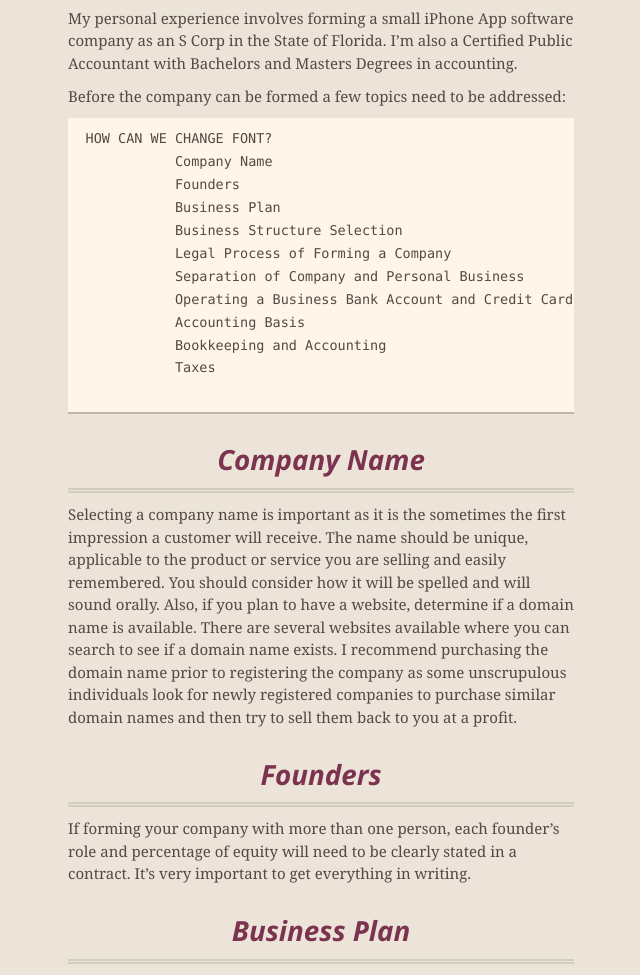
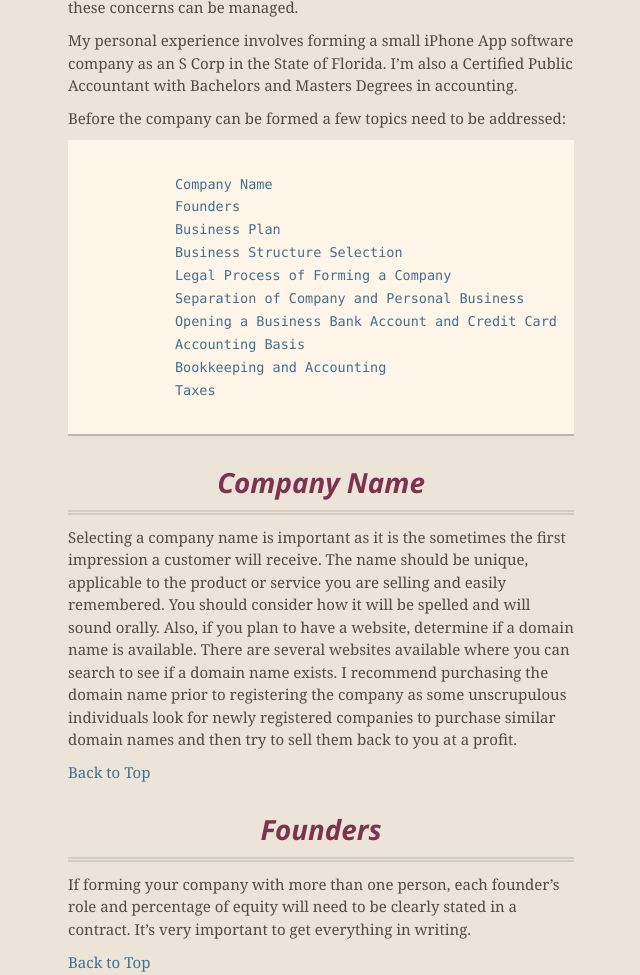
Before and after one commit to Margaritas/startinganappcompany_com, a plain HTML site: page index.html in a window 1280 px wide. Shown: the part 480-1455 px from the top of the page, without its empty margins (319-959 px from the left). Drawn offline with nearby package versions, Linux system fonts and the light colour scheme.

Commit message:
Links to Headers & Top of Page

```diff
--- a/index.html
+++ b/index.html
@@ -1,5 +1,6 @@
 <!DOCTYPE html>
 <html>
+        <a name="Back to Top"></a>
   <head>
     <meta charset='utf-8'>
     <meta http-equiv="X-UA-Compatible" content="chrome=1">
@@ -44,6 +45,7 @@
       <span class="banner-fix"></span>
 
 
+
       <section id="main_content">
 		<h3>Congratulations on wanting to start your own iPhone App Company!</h3>
 		<p>This website was created in order to be a resource to help you understand the process of forming a company and the issues surrounding it. While the potential for future rewards is immense, forming a company can be extremely complicated, costly and time consuming.  Fortunately, with the right knowledge and preparation these concerns can be managed.  </p>
@@ -52,27 +54,32 @@
 
 	    <p>Before the company can be formed a few topics need to be addressed:</p>
 
-	    <pre> HOW CAN WE CHANGE FONT?
-	    Company Name
-	    Founders
-	    Business Plan
-	    Business Structure Selection
-	    Legal Process of Forming a Company
-	    Separation of Company and Personal Business
-	    Operating a Business Bank Account and Credit Card
-	    Accounting Basis
-	    Bookkeeping and Accounting
-	    Taxes
+	    <pre>
+	    <a href="#Company Name">Company Name</a>
+	    <a href="#Founders">Founders</a>
+	    <a href="#Business Plan">Business Plan</a>
+	    <a href="#Business Structure Selection">Business Structure Selection</a>
+	    <a href="#Legal Process of Forming a Company">Legal Process of Forming a Company</a>
+	    <a href="#Separation of Company and Personal Business">Separation of Company and Personal Business</a>
+	    <a href="#Opening a Business Bank Account and Credit Card">Opening a Business Bank Account and Credit Card</a>
+	    <a href="#Accounting Basis">Accounting Basis</a>
+	    <a href="#Bookkeeping and Accounting">Bookkeeping and Accounting</a>
+	    <a href="#Taxes">Taxes</a>
 		</pre>
 
+<a name="Company Name"></a>
 <h3>Company Name</h3>
 
 <p>Selecting a company name is important as it is the sometimes the first impression a customer will receive.  The name should be unique, applicable to the product or service you are selling and easily remembered.  You should consider how it will be spelled and will sound orally.  Also, if you plan to have a website, determine if a domain name is available.  There are several websites available where you can search to see if a domain name exists.  I recommend purchasing the domain name prior to registering the company as some unscrupulous individuals look for newly registered companies to purchase similar domain names and then try to sell them back to you at a profit.</p>
+<a href="#Back to Top">Back to Top</a>
 
+<a name="Founders"></a>
 <h3>Founders</h3>
 
 <p>If forming your company with more than one person, each founder’s role and percentage of equity will need to be clearly stated in a contract.  It’s very important to get everything in writing.</p>
+<a href="#Back to Top">Back to Top</a>
 
+<a name="Business Plan"></a>
 <h3>Business Plan</h3>
 
 <p>A business plan helps focus you on strategic areas in order to see the strengths and weaknesses in your business.  Some key components of a business plan are below:
@@ -86,7 +93,9 @@
 		<li>What will make the company succeed</li>
 	</ul>
 </h3>
+<a href="#Back to Top">Back to Top</a>
 
+<a name="Business Structure Selection"></a>
 <h3>Business Structure Selection</h3>
 
 <p>There are generally five types of entities your company can be and each has its own unique tax and accounting considerations.  Your form of business determines which income tax return form you have to file and the amount of liability you have.  There are a number of legal and tax concerns that should be taken into account when selecting your business structure.  It is possible to form a company on your own, but you may want to consult with a Certified Public Accountant (CPA) or attorney to assist you in your decision. Per the IRS, below are the basics to provide you with a general overview of each.</p>
@@ -109,7 +118,9 @@
 <p>In my opinion C Corporation, Partnership and sole proprietor entities are typically not logical choices for an iPhone application company as they didn’t offer enough liability protection or had double taxation.  An S Corp or an LLC were the best choices. </p>
 
 <p>INSERT TABLE</p>
+<a href="#Back to Top">Back to Top</a>
 
+<a name="Legal Process of Forming a Company"></a>
 <h3>Legal Process of Forming Company</h3>
 
 <p>Once these topics have been addressed, you may proceed with the actual legal process of forming the company.  My experience has been in the State of Florida so this will be directed towards that State, although other states may have a similar process.  </p>
@@ -119,11 +130,14 @@
 		<li>Apply for your company’s EIN number on the IRS’s website.  If electing S Corp status, the corporation must submit Form 2553 Election by a Small Business Corporation signed by all the shareholders.  You cannot open a business bank account without this EIN number.</li>
 		<li>Check with you city and county to see any registration requirements.</li>
 	</ul>
+<a href="#Back to Top">Back to Top</a>
 
+<a name="Separation of Company and Personal Business"></a>
 <h3>Separation of Company and Personal Business</h3>
 
 <p>It is extremely important to keep your personal and business actions and funds separate.  Funds should not be comingled; therefore personal bank accounts or credit cards should not be used to pay for business expenses.  In the event of a lawsuit, the comingling of assets allows the argument that the corporate veil has been pierced and your liability will no longer be limited to just the company.  From a tax perspective, it provides the IRS an argument that your business expenses are personal in nature and may not be valid to deduct from the businesses revenue.  All company correspondence should be to your company’s email address, not your personal one.</p>
 
+<a name="Opening a Business Bank Account and Credit Card"></a>
 <h3>Opening a Business Bank Account and Credit Card</h3>
 
 <p>Once you have your EIN number from the IRS you may open a business bank account.  There are many options and some banks can even be found with zero fees.  Some examples are:</p>
@@ -139,11 +153,15 @@
 		<li>Chase – LINK</li>
 		<li>Other Affiliate LINKS</li>
 	</ul>
+<a href="#Back to Top">Back to Top</a>
 
+<a name="Accounting Basis"></a>
 <h3>Accounting Basis</h3>
 
 <p>Will your business be cash or accrual basis?  Under the cash method, income and expenses are not counted until cash is actually received or paid out.  Under the accrual method, transactions are recorded when it occurs without regard to when the cash is received or paid.  If you plan to keep your own books and are new to accounting, I recommend the cash basis.  The accrual method is difficult to use due to having to rely on Apple’s monthly sales reports and international exchange rates.</p>
+<a href="#Back to Top">Back to Top</a>
 
+<a name="Bookkeeping and Accounting"></a>
 <h3>Bookkeeping and Accounting</h3>
 
 <p>There are many tax and accounting responsibilities associated with having your own company.  Depending on your circumstances, you may need to hire an accountant or choose to perform your own bookkeeping and tax preparation.  Hiring an accountant may be expensive, but necessary.  If you choose to do so, ensure they are a Certified Public Accountant and have experience with companies similar to yours.  If you choose to do the bookkeeping yourself, there are several bookkeeping software programs that can be utilized such as:</p>
@@ -160,7 +178,9 @@
 	<ul>
 		<li>PUT BOOKS - Amazon affiliate LINK</li>
 	</ul>
+<a href="#Back to Top">Back to Top</a>
 
+<a name="Taxes"></a>
 <h3>Taxes</h3>
 
 <p>The IRS tax code is hundreds upon hundreds of pages and this website will only be able to provide summarized information on a small portion of the applicable guidelines.  A CPA may be necessary to file your taxes; however, if you do chose to prepare your own company’s taxes I recommend Turbo Tax (AFFILIATE LINK).  You should have an overall understanding of the applicable guidelines and rules that affect your business.  Several information books can be found on the subject:</p>
@@ -168,6 +188,7 @@
 	<ul>
 		<li>PUT BOOKS - Amazon affiliate LINK</li>
 	</ul>
+<a href="#Back to Top">Back to Top</a>
 
 <h3>Legal Disclaimer</h3>
 
```
Also changed, not shown: 1 other file.
